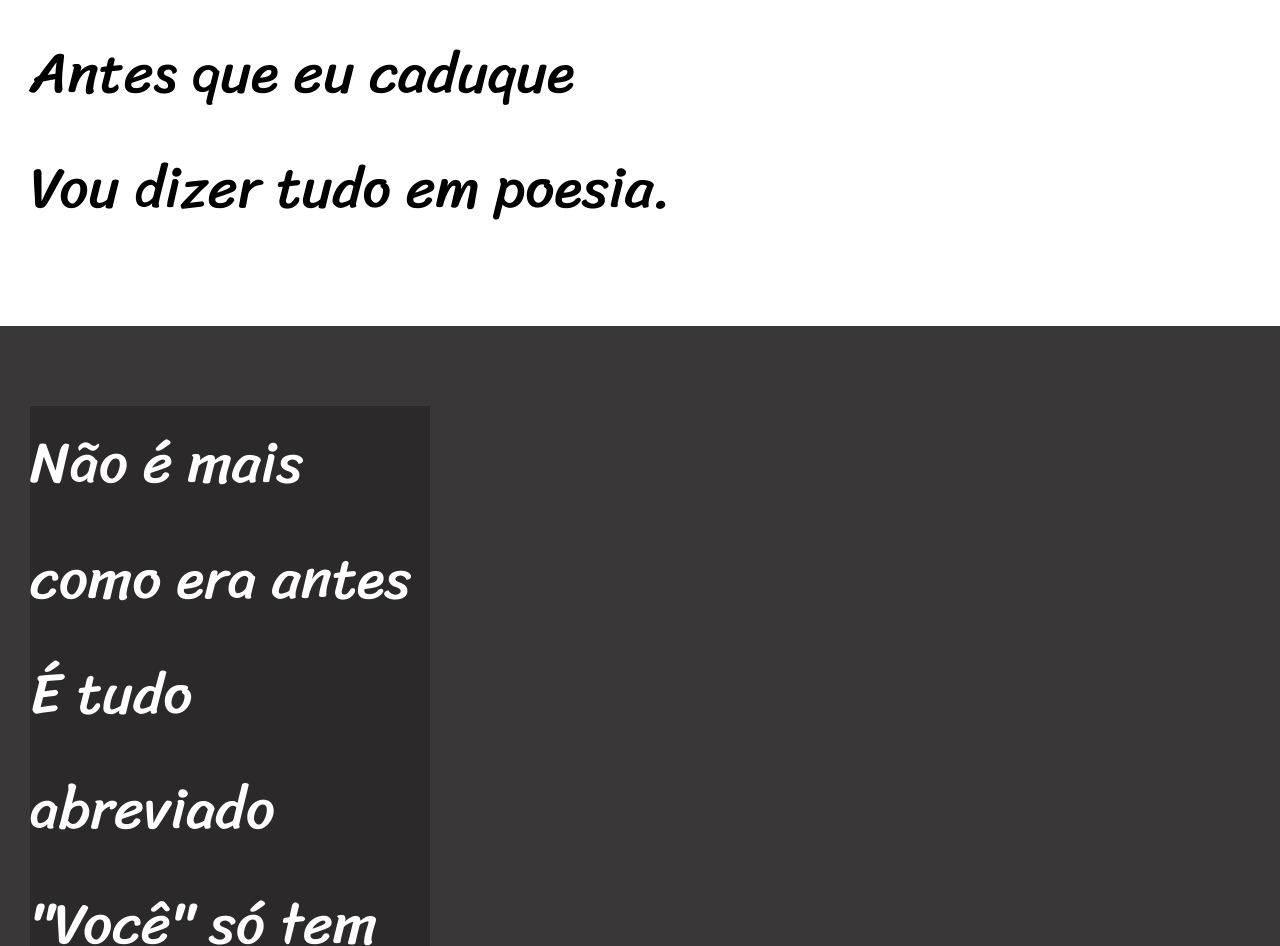
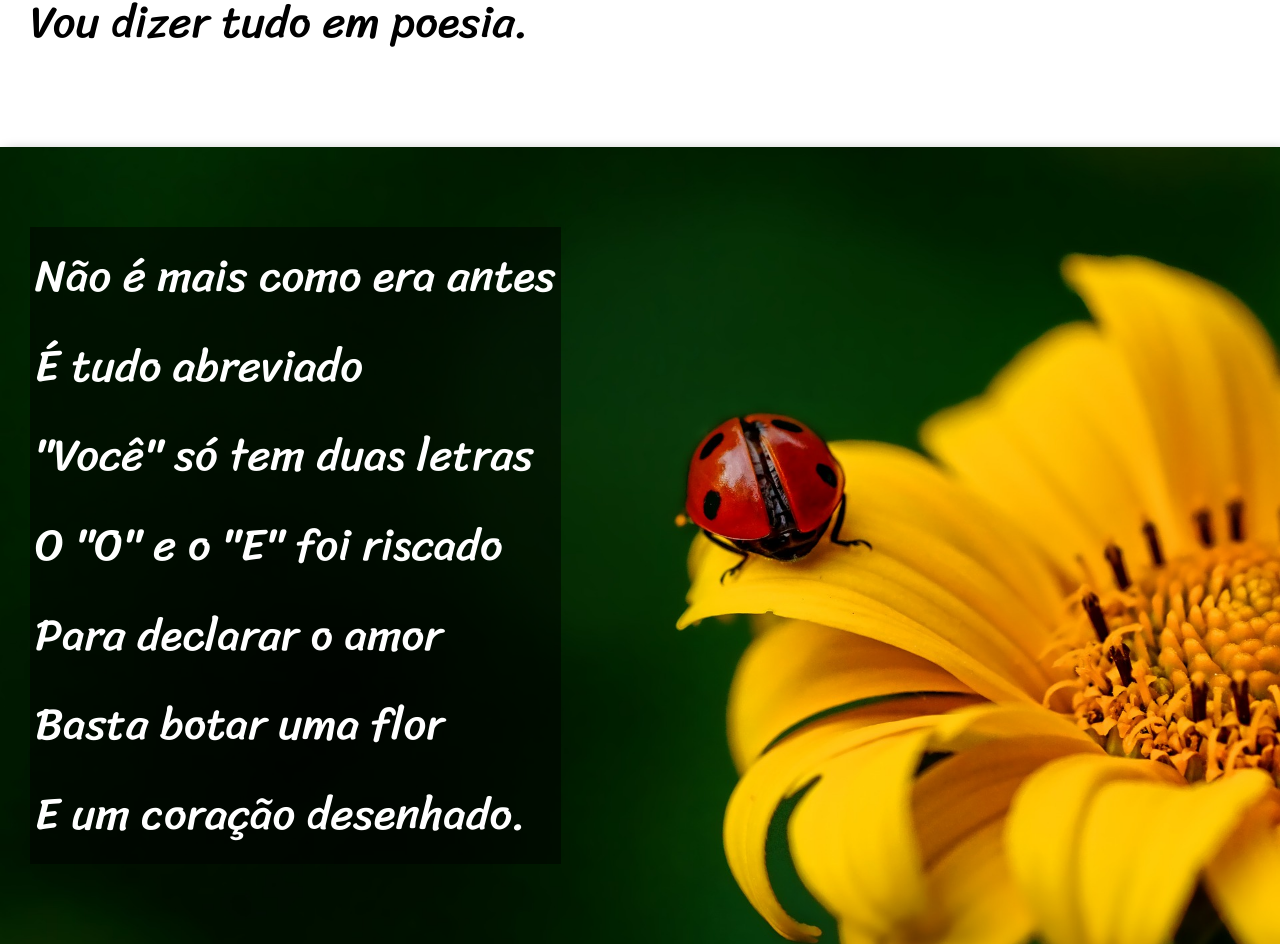
Before and after one commit to wendelllins/html-css, a plain HTML site: page exercicios/desafio 12/desafio-cordel.html in a window 1280 px wide. Shown: the part 918-1864 px from the top of the page. Drawn offline with Linux system fonts and the light colour scheme.

Commit message:
atualizei desafio 12

```diff
--- a/exercicios/desafio 12/desafio-cordel.html
+++ b/exercicios/desafio 12/desafio-cordel.html
@@ -24,7 +24,7 @@
         </p>
     </section>
 
-    <section class="imagem">
+    <section class="imagem" id="img01">
         <p>
             Não é mais como era antes <br>
             É tudo abreviado <br>
@@ -56,7 +56,7 @@
             </p>
     </section>
 
-    <section class="imagem">
+    <section class="imagem" id="img02">
         <p>
             Tenho saudade das cartas <br>
             Escritas com a própria mão <br>
--- a/exercicios/desafio 12/estilo/style.css
+++ b/exercicios/desafio 12/estilo/style.css
@@ -24,8 +24,6 @@ html, body{
 header{
     background-color: black;
     color: white;
-    font-family: ;
-    margin: ;
     padding: 5px 5px;
     text-align: center;
 }
@@ -40,7 +38,6 @@ header > h1{
 header > p{
     font-size: ;
     padding-bottom: 50px;
-    font-family:
 }
 
 a{
@@ -59,7 +56,7 @@ section{
     line-height: 2em;
     padding-left: 30px;
     font-family: var(--fonte3);
-    font-size: 4.5vw;
+    font-size: 3.5vw;
 }
 
 .normal{
@@ -70,12 +67,25 @@ section{
 .imagem{
     background-color: rgb(57, 55, 55);
     color: white;
+    box-shadow: 6px 6px 13px 0px rgba(0, 0, 0, 0.478);
+    background-size: cover;
+    background-attachment: fixed;
 }
 
 .imagem > p{
-    width: 400px;
-    background-color: rgba(0, 0, 0, 0.253);
+    padding: 5px;
+    background-color: rgba(0, 0, 0, 0.514);
     display:inline-block;
+}
+
+#img01{
+    background-image: url("../imagens/background001.jpg");
+    background-position: right center;
+
+}
+
+#img02{
+    background-image: url("../imagens/background002.jpg");
 }
 
 footer{
```
